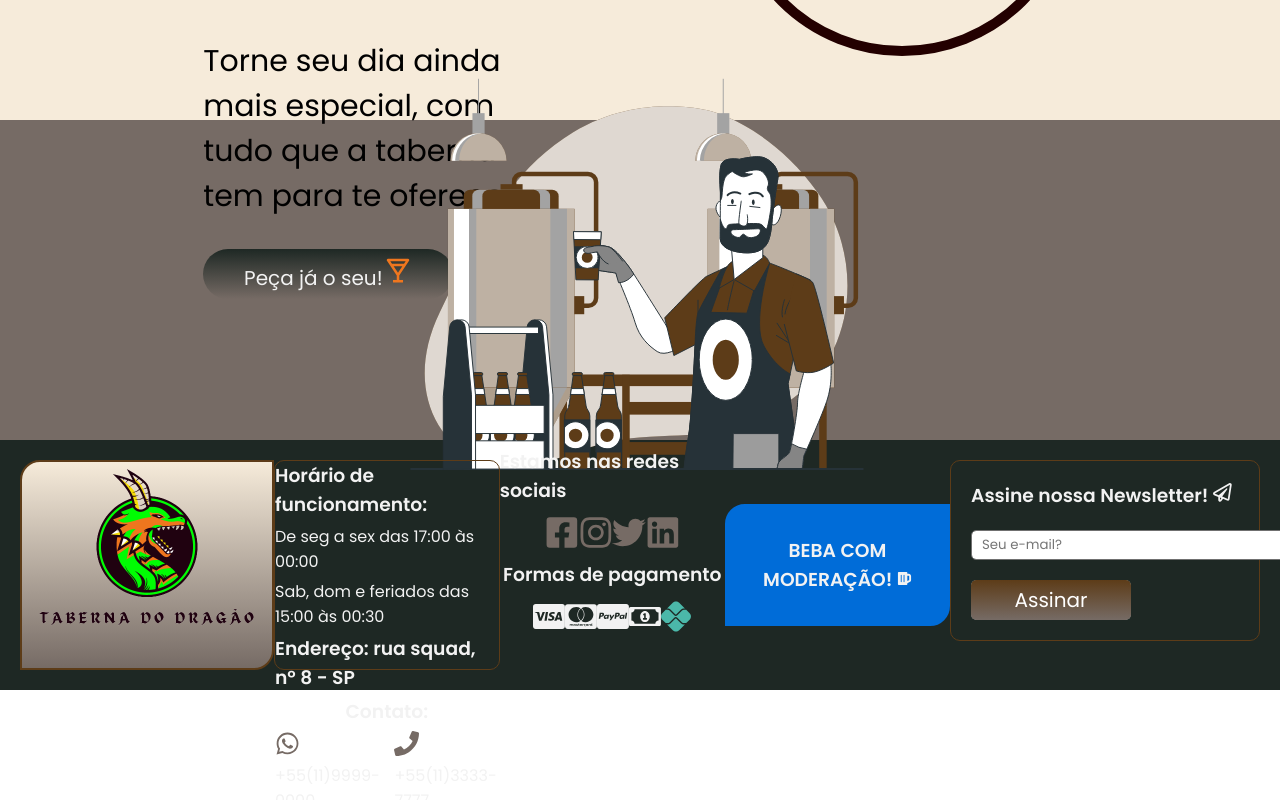
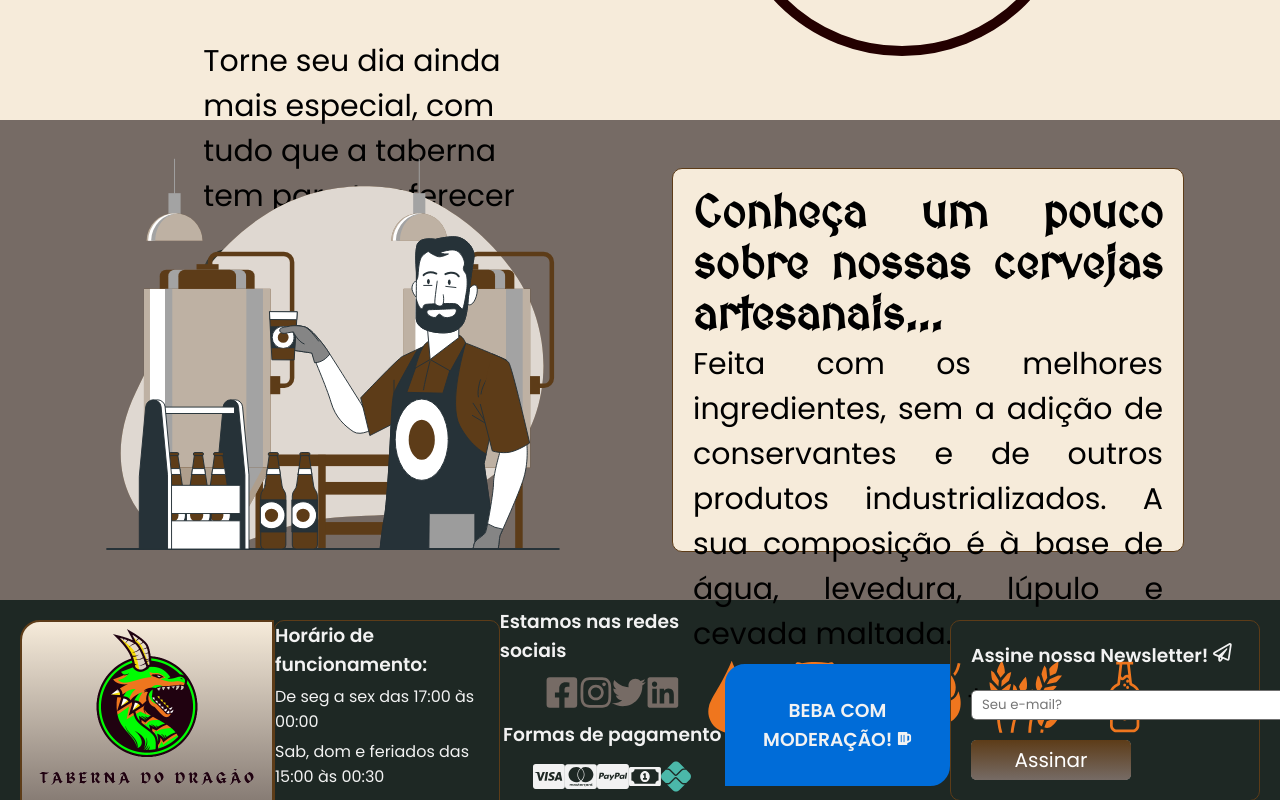
Before and after one commit to danbaziewicz/taberna-do-dragao, a React (Vite) app: page / in a window 1280 px wide. Shown: the part 520-1320 px from the top of the page. Built offline with nearby package versions, Linux system fonts and the light colour scheme.

Commit message:
style: add icones na descrição da section

```diff
--- a/src/components/common/Button/Button.jsx
+++ b/src/components/common/Button/Button.jsx
@@ -2,7 +2,7 @@ import React from 'react'
 
 const Button = ({texto, onClick, style, icon}) => {
   return (
-    <button onClick={onClick} className={style}>{texto}{icon}</button>
+    <button onClick={onClick} className={style} >{texto}{icon}</button>
   )
 }
 
--- a/src/pages/Home/Home.jsx
+++ b/src/pages/Home/Home.jsx
@@ -1,22 +1,49 @@
 import React from "react";
 import Button from "../../components/common/Button/Button";
 import S from "./Home.module.css";
-import { BiDrink } from "react-icons/bi";
-import craftbeer from "../../assets/images/craftbeer.svg"
+import craftbeer from "../../assets/images/craftbeer.svg";
+import { GiMartini, GiWaterDrop, GiBeerBottle, GiHops, GiWheat, GiGrain} from "react-icons/gi";
 
 const Home = () => {
   return (
     <div className={S.container}>
       <section className={S.conteudo}>
         <div className={S.title}>
-          <h1>Desfrute dos melhores <span className={S.cor}>drinks</span></h1>
-          <p>Torne seu dia ainda mais especial, com tudo que a taberna tem para te oferecer</p>
-          <div><Button texto="Peça já o seu!" style={S.button} icon={<BiDrink size="30px" color="#EF761E" alignmentBaseline="baseline"/>}/></div>
+          <h1>
+            Desfrute dos melhores <span className={S.cor}>drinks</span>
+          </h1>
+          <p>
+            Torne seu dia ainda mais especial, com tudo que a taberna tem para
+            te oferecer
+          </p>
+          <div>
+            <Button
+              texto="Peça já o seu!"
+              style={S.button}
+              icon={<GiMartini size="30px" color="#EF761E" />}
+            />
+          </div>
         </div>
-        <div className={S.circulo}><p>imagem de um drink</p></div>
+        <div className={S.circulo}>
+          <p>imagem de um drink</p>
+        </div>
       </section>
       <section className={S.conteudo2}>
-        <img src={craftbeer}/>
+        <img src={craftbeer} />
+        <div className={S.descBeer}>
+          <h2>Conheça um pouco sobre nossas cervejas artesanais...</h2>
+          <p>
+            Feita com os melhores ingredientes, sem a adição de conservantes e
+            de outros produtos industrializados. A sua composição é à base de
+            água, levedura, lúpulo e cevada maltada.
+          </p>
+          <div className={S.icones}>
+            <GiWaterDrop size="80px" color="#EF761E"/> +
+            <GiGrain size="80px" color="#EF761E"/> +
+            <GiHops size="80px" color="#EF761E"/> +
+            <GiWheat size="80px" color="#EF761E"/> =
+            <GiBeerBottle size="80px" color="#EF761E"/></div>
+        </div>
       </section>
     </div>
   );
--- a/src/pages/Home/Home.module.css
+++ b/src/pages/Home/Home.module.css
@@ -2,7 +2,6 @@
 @import url('https://fonts.googleapis.com/css2?family=Poppins:wght@200;300;400;500;600&display=swap');
 
 .container {
-    height: 100vh;
     background: linear-gradient(to left, #0D060F 0%, #766B65 100%);
 }
 
@@ -36,7 +35,7 @@
 }
 
 .cor {
-    color: #5D3C18;
+    color: #EF761E;
 }
 
 .button {
@@ -67,14 +66,39 @@
 }
 
 .conteudo2 {
-    height: 40vh;
+    height: 60vh;
     display: flex;
     flex-direction: row;
-    justify-content: center;
+    justify-content: space-evenly;
     align-items: center;
     background-color: #766B65;
 }
 
 .conteudo2 > img {
-    width: 480px;
+    height: 100%;
 }
+
+.descBeer {
+    display: flex;
+    flex-direction: column;
+    justify-content: space-evenly;
+    width: 40%;
+    background-color: #F6EBDA;
+    height: 80%;
+    text-align: justify;
+    font-size: 30px;
+    border: 1px solid #5D3C18;
+    border-radius: 10px;
+    padding: 20px;
+    font-family: 'Poppins', sans-serif;
+}
+
+.descBeer > h2 {
+    font-family: 'MedievalSharp', cursive;
+}
+
+.icones {
+    display: flex;
+    justify-content: space-evenly;
+    align-items: center;
+}
```
